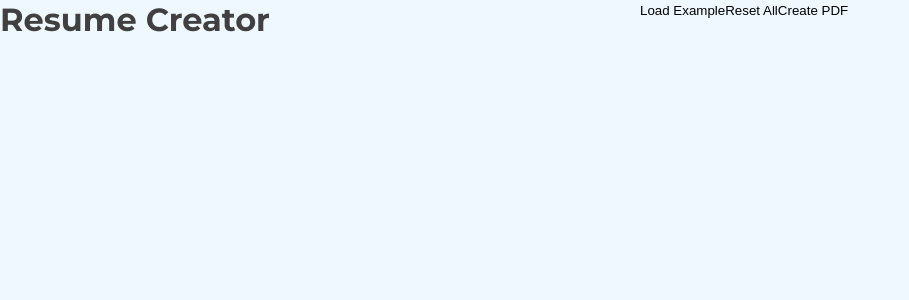
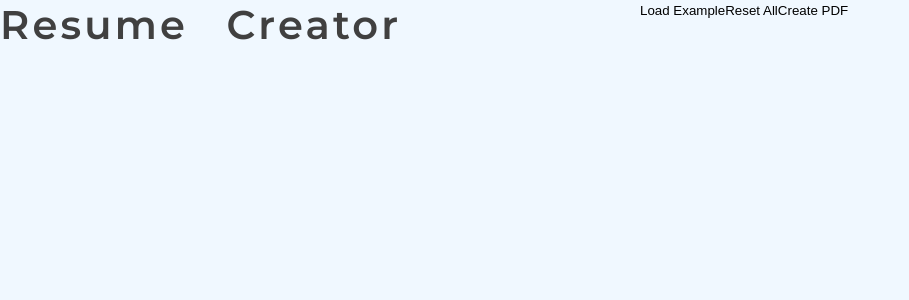
Before and after one commit to MacJ13/cv-project, a React (Create React App) app: page / in a window 1280 px wide. Shown: the top 300 px of the page, without its empty margins (0-909 px from the left). Built offline with nearby package versions, Linux system fonts and the light colour scheme.

Commit message:
Add h1 and h4 class selectors

```diff
--- a/src/styles/style.css
+++ b/src/styles/style.css
@@ -40,7 +40,20 @@ button {
   cursor: pointer;
 }
 
-/* APP Component */
+.h1 {
+  font-size: 2.5rem;
+  font-weight: 600;
+  letter-spacing: 0.2rem;
+  word-spacing: 1.5rem;
+}
+
+.h4 {
+  font-size: 1rem;
+  font-weight: 600;
+}
+
+/* APP COMPONENT */
+
 .container {
   width: 100%;
   display: grid;
```
